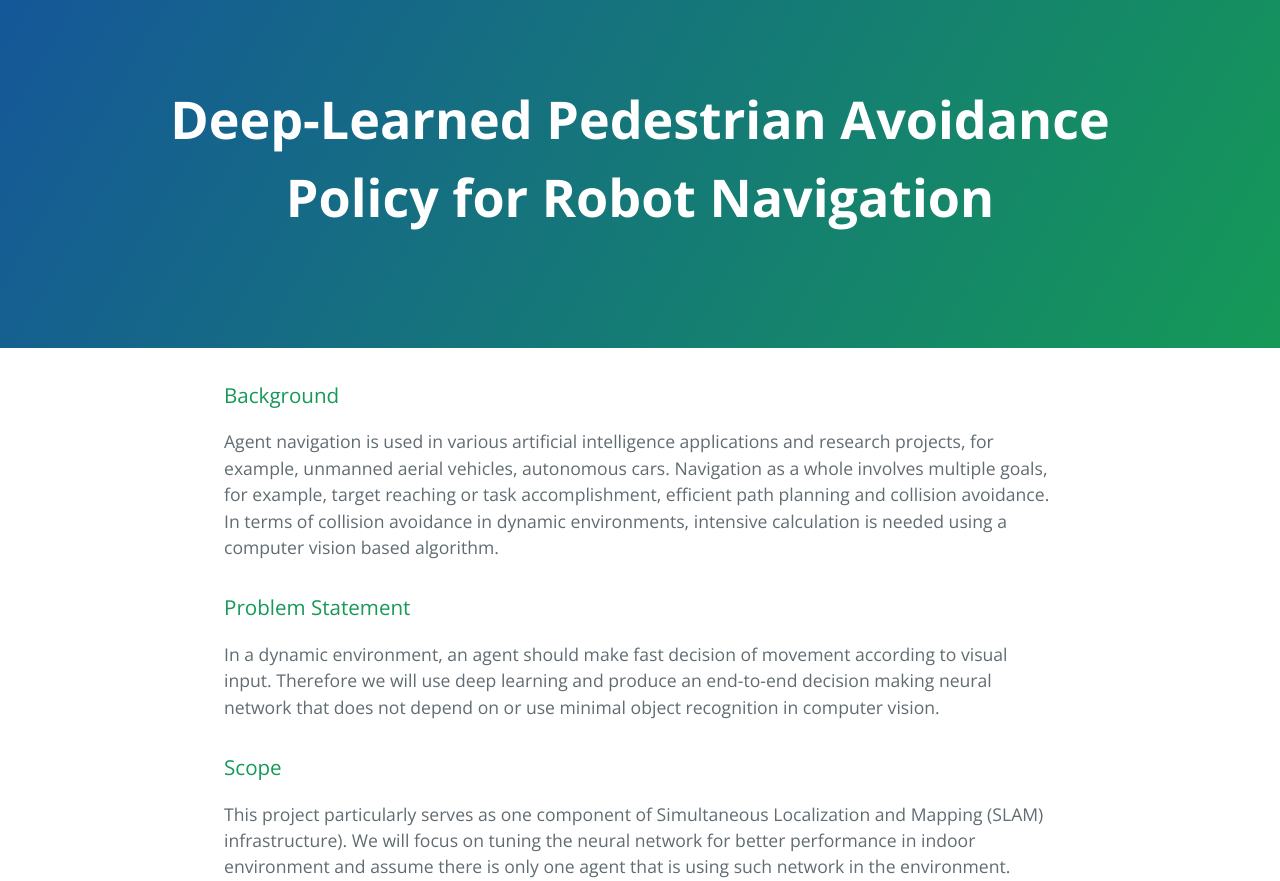
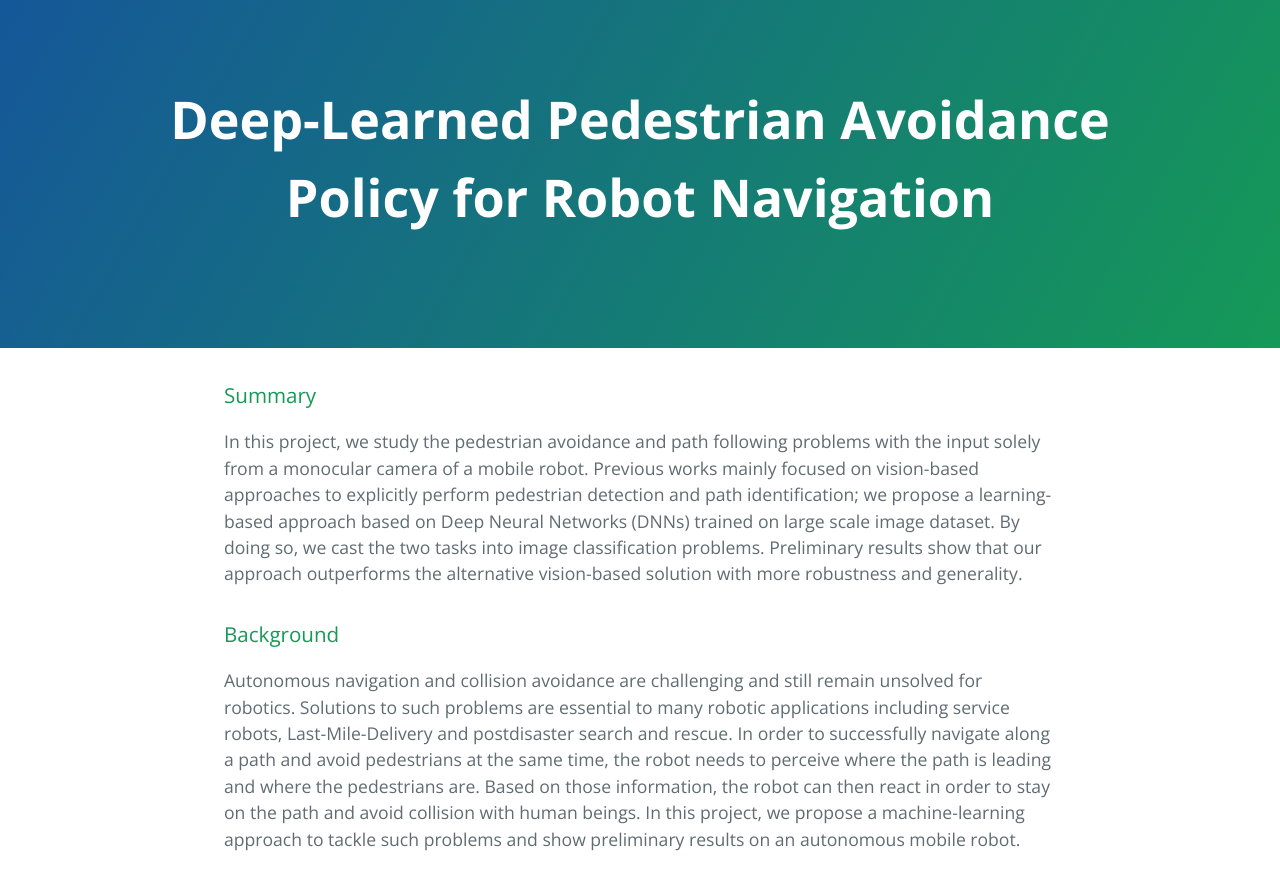
Before and after one commit to DodgeBot/DodgeBot.github.io, a plain HTML site: page index.html in a window 1280 px wide. Shown: the top 881 px of the page. Drawn offline with nearby package versions, Linux system fonts and the light colour scheme.

Commit message:
updated description

```diff
--- a/index.html
+++ b/index.html
@@ -16,10 +16,17 @@
     </section>
 
     <section class="main-content">
-      <h3>
+
+<h3>
+<a id="summary" class="anchor" href="#background" aria-hidden="true"><span aria-hidden="true" class="octicon octicon-link"></span></a>Summary</h3>
+
+<p>In this project, we study the pedestrian avoidance and path following problems with the input solely from a monocular camera of a mobile robot. Previous works mainly focused on vision-based approaches to explicitly perform pedestrian detection and path identification; we propose a learning-based approach based on Deep Neural Networks (DNNs) trained on large scale image dataset. By doing so, we cast the two tasks into image classification problems. Preliminary results show that our approach outperforms the alternative vision-based solution with more robustness and generality.
+</p>
+
+<h3>
 <a id="background" class="anchor" href="#background" aria-hidden="true"><span aria-hidden="true" class="octicon octicon-link"></span></a>Background</h3>
 
-<p>Agent navigation is used in various artificial intelligence applications and research projects, for example, unmanned aerial vehicles, autonomous cars. Navigation as a whole involves multiple goals, for example, target reaching or task accomplishment, efficient path planning and collision avoidance. In terms of collision avoidance in dynamic environments, intensive calculation is needed using a computer vision based algorithm.
+<p>Autonomous navigation and collision avoidance are challenging and still remain unsolved for robotics. Solutions to such problems are essential to many robotic applications including service robots, Last-Mile-Delivery and postdisaster search and rescue. In order to successfully navigate along a path and avoid pedestrians at the same time, the robot needs to perceive where the path is leading and where the pedestrians are. Based on those information, the robot can then react in order to stay on the path and avoid collision with human beings. In this project, we propose a machine-learning approach to tackle such problems and show preliminary results   on an autonomous mobile robot.
 </p>
 
 <h3>
```
